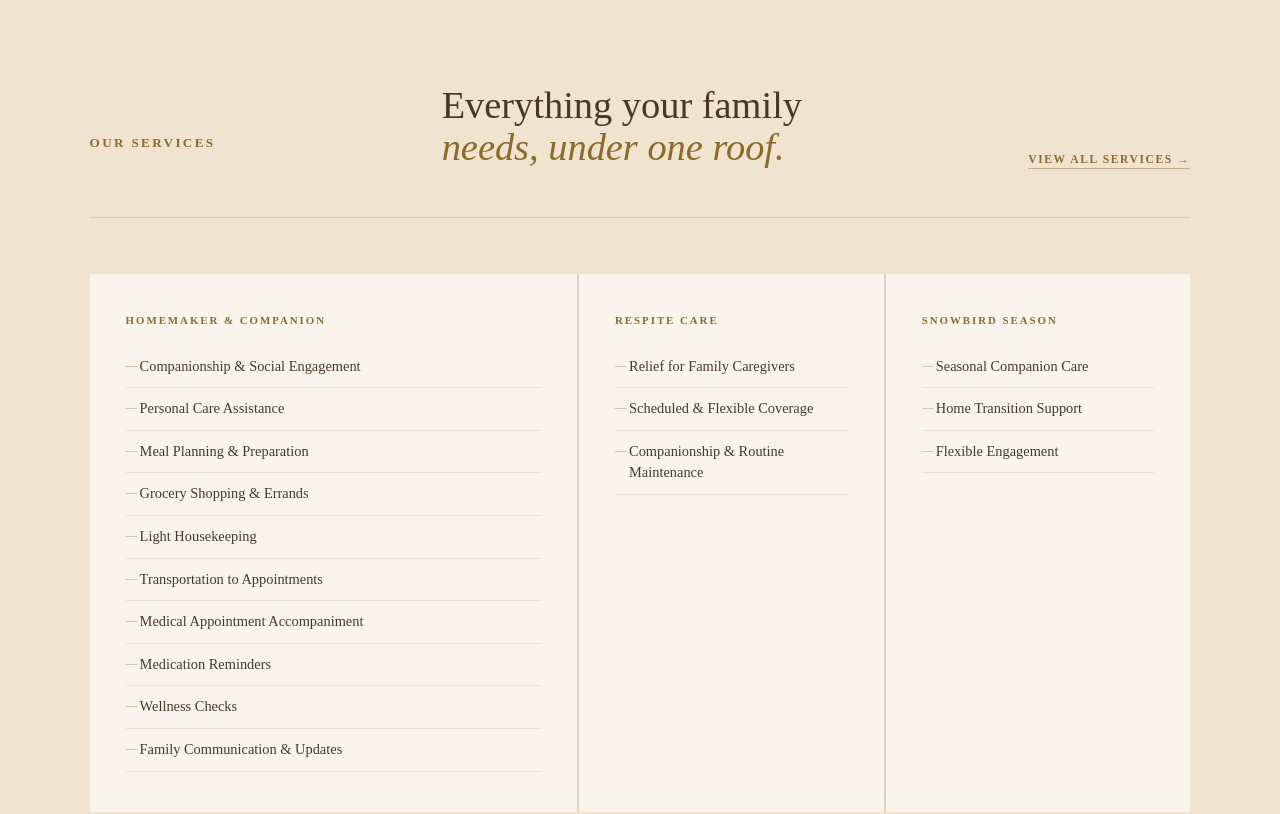
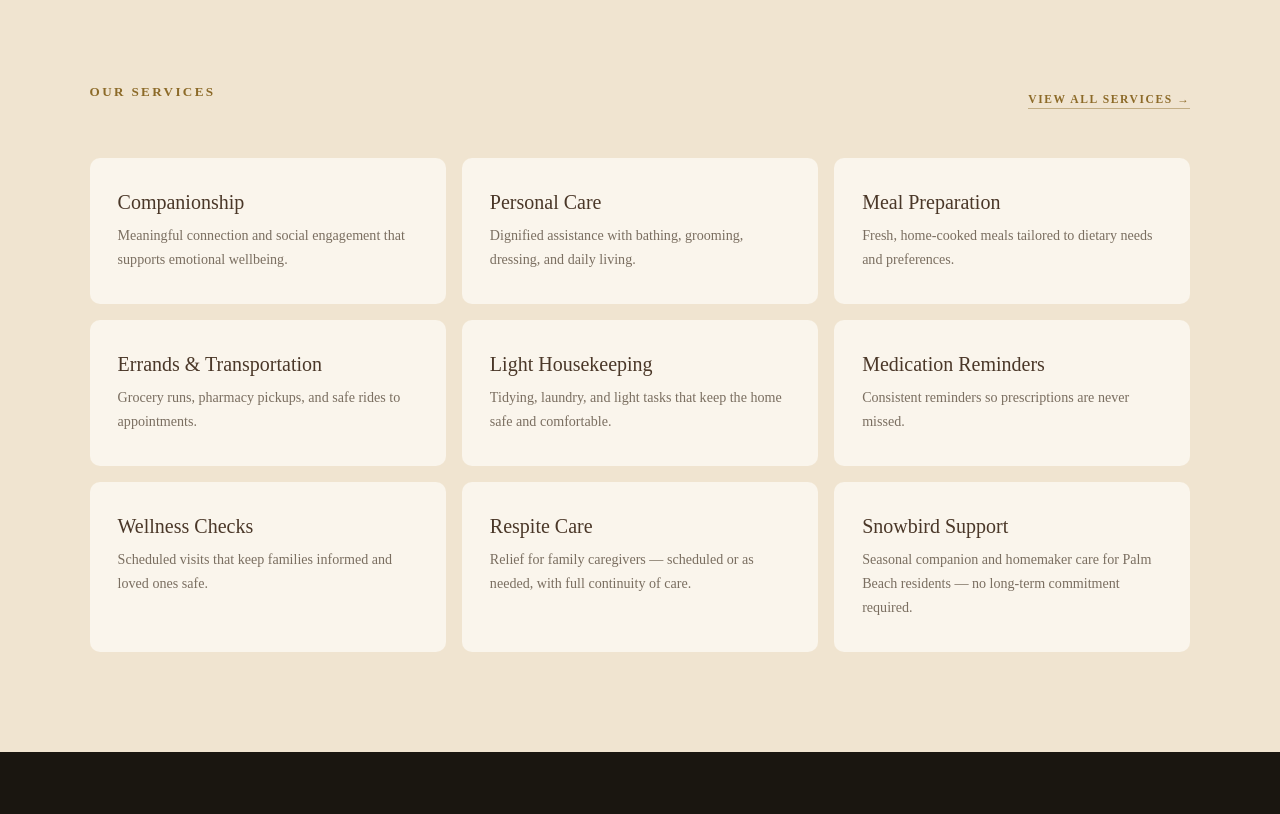
Before and after one commit to wendyservices2011-commits/velvet-concierge-care-v2, a Next.js app: page / in a window 1280 px wide. Shown: the part 3720-4534 px from the top of the page. Built offline with nearby package versions, Linux system fonts and the light colour scheme.

Commit message:
Simplify services preview to clean summary cards — 3-column grid

```diff
--- a/app/globals.css
+++ b/app/globals.css
@@ -818,20 +818,10 @@ em { color: var(--gold); font-style: italic; }
 
 .servicesPreviewHead {
   display: flex;
-  align-items: flex-end;
+  align-items: center;
   justify-content: space-between;
-  gap: 40px;
-  margin-bottom: 56px;
-  padding-bottom: 48px;
-  border-bottom: 1px solid rgba(26,22,16,0.1);
-}
-
-.servicesPreviewHead h2 {
-  font-family: var(--font-serif);
-  font-size: clamp(2rem, 3vw, 3.6rem);
-  font-weight: 400;
-  line-height: 1.1;
-  color: var(--text);
+  gap: 24px;
+  margin-bottom: 40px;
 }
 
 .servicesPreviewLink {
@@ -850,54 +840,31 @@ em { color: var(--gold); font-style: italic; }
 
 .servicesPreviewGrid {
   display: grid;
-  grid-template-columns: 1.6fr 1fr 1fr;
-  gap: 2px;
-  background: rgba(26,22,16,0.09);
+  grid-template-columns: repeat(3, 1fr);
+  gap: 16px;
 }
 
 .servicesPreviewCard {
   background: var(--ivory);
-  padding: 40px 36px;
+  border-radius: 10px;
+  padding: 32px 28px;
   display: flex;
   flex-direction: column;
-  gap: 20px;
-}
-
-.servicesPreviewCategory {
-  font-size: 0.68rem;
-  text-transform: uppercase;
-  letter-spacing: 0.18em;
-  font-weight: 600;
-  color: var(--gold);
-  font-family: var(--font-sans);
-}
-
-.servicesPreviewList {
-  list-style: none;
-  padding: 0;
-  margin: 0;
-  display: flex;
-  flex-direction: column;
-  gap: 0;
-}
-
-.servicesPreviewList li {
-  font-size: 0.9rem;
-  color: var(--text);
-  line-height: 1.5;
-  padding: 10px 0;
-  border-bottom: 1px solid rgba(26,22,16,0.07);
-  padding-left: 14px;
-  position: relative;
-}
-
-.servicesPreviewList li::before {
-  content: "—";
-  position: absolute;
-  left: 0;
-  color: var(--gold);
-  opacity: 0.5;
-  font-size: 0.75rem;
+  gap: 10px;
+}
+
+.servicesPreviewCard h3 {
+  font-family: var(--font-serif);
+  font-size: 1.25rem;
+  font-weight: 400;
+  color: var(--text);
+  line-height: 1.2;
+}
+
+.servicesPreviewCard p {
+  font-size: 0.88rem;
+  color: var(--muted);
+  line-height: 1.7;
 }
 
 /* ─── Footer ─────────────────────────────────────────────── */
@@ -1509,8 +1476,8 @@ details[open] summary::after { transform: rotate(45deg); }
   .difference h2 { font-size: clamp(2rem, 9vw, 3rem); margin-bottom: 28px; }
 
   .servicesPreview { padding: 64px 6%; }
-  .servicesPreviewHead { flex-direction: column; align-items: flex-start; gap: 20px; }
-  .servicesPreviewGrid { grid-template-columns: 1fr; }
+  .servicesPreviewHead { flex-direction: column; align-items: flex-start; gap: 16px; }
+  .servicesPreviewGrid { grid-template-columns: 1fr; gap: 12px; }
 
   .contactMerged { padding: 72px 6% 80px; }
   .contactStatement { font-size: clamp(1.2rem, 5vw, 1.6rem); margin-bottom: 40px; padding-bottom: 40px; }
--- a/app/page.tsx
+++ b/app/page.tsx
@@ -160,44 +160,48 @@ export default function Home() {
         </div>
       </section>
 
-      {/* Services preview — 3 cards above footer */}
+      {/* Services preview — summary cards above footer */}
       <section className="servicesPreview">
         <div className="servicesPreviewHead">
           <p className="eyebrow">Our Services</p>
-          <h2>Everything your family<br /><em>needs, under one roof.</em></h2>
           <Link href="/services" className="servicesPreviewLink">View All Services →</Link>
         </div>
         <div className="servicesPreviewGrid">
           <div className="servicesPreviewCard">
-            <p className="servicesPreviewCategory">Homemaker &amp; Companion</p>
-            <ul className="servicesPreviewList">
-              <li>Companionship &amp; Social Engagement</li>
-              <li>Personal Care Assistance</li>
-              <li>Meal Planning &amp; Preparation</li>
-              <li>Grocery Shopping &amp; Errands</li>
-              <li>Light Housekeeping</li>
-              <li>Transportation to Appointments</li>
-              <li>Medical Appointment Accompaniment</li>
-              <li>Medication Reminders</li>
-              <li>Wellness Checks</li>
-              <li>Family Communication &amp; Updates</li>
-            </ul>
+            <h3>Companionship</h3>
+            <p>Meaningful connection and social engagement that supports emotional wellbeing.</p>
           </div>
           <div className="servicesPreviewCard">
-            <p className="servicesPreviewCategory">Respite Care</p>
-            <ul className="servicesPreviewList">
-              <li>Relief for Family Caregivers</li>
-              <li>Scheduled &amp; Flexible Coverage</li>
-              <li>Companionship &amp; Routine Maintenance</li>
-            </ul>
+            <h3>Personal Care</h3>
+            <p>Dignified assistance with bathing, grooming, dressing, and daily living.</p>
           </div>
           <div className="servicesPreviewCard">
-            <p className="servicesPreviewCategory">Snowbird Season</p>
-            <ul className="servicesPreviewList">
-              <li>Seasonal Companion Care</li>
-              <li>Home Transition Support</li>
-              <li>Flexible Engagement</li>
-            </ul>
+            <h3>Meal Preparation</h3>
+            <p>Fresh, home-cooked meals tailored to dietary needs and preferences.</p>
+          </div>
+          <div className="servicesPreviewCard">
+            <h3>Errands &amp; Transportation</h3>
+            <p>Grocery runs, pharmacy pickups, and safe rides to appointments.</p>
+          </div>
+          <div className="servicesPreviewCard">
+            <h3>Light Housekeeping</h3>
+            <p>Tidying, laundry, and light tasks that keep the home safe and comfortable.</p>
+          </div>
+          <div className="servicesPreviewCard">
+            <h3>Medication Reminders</h3>
+            <p>Consistent reminders so prescriptions are never missed.</p>
+          </div>
+          <div className="servicesPreviewCard">
+            <h3>Wellness Checks</h3>
+            <p>Scheduled visits that keep families informed and loved ones safe.</p>
+          </div>
+          <div className="servicesPreviewCard">
+            <h3>Respite Care</h3>
+            <p>Relief for family caregivers — scheduled or as needed, with full continuity of care.</p>
+          </div>
+          <div className="servicesPreviewCard">
+            <h3>Snowbird Support</h3>
+            <p>Seasonal companion and homemaker care for Palm Beach residents — no long-term commitment required.</p>
           </div>
         </div>
       </section>
```
